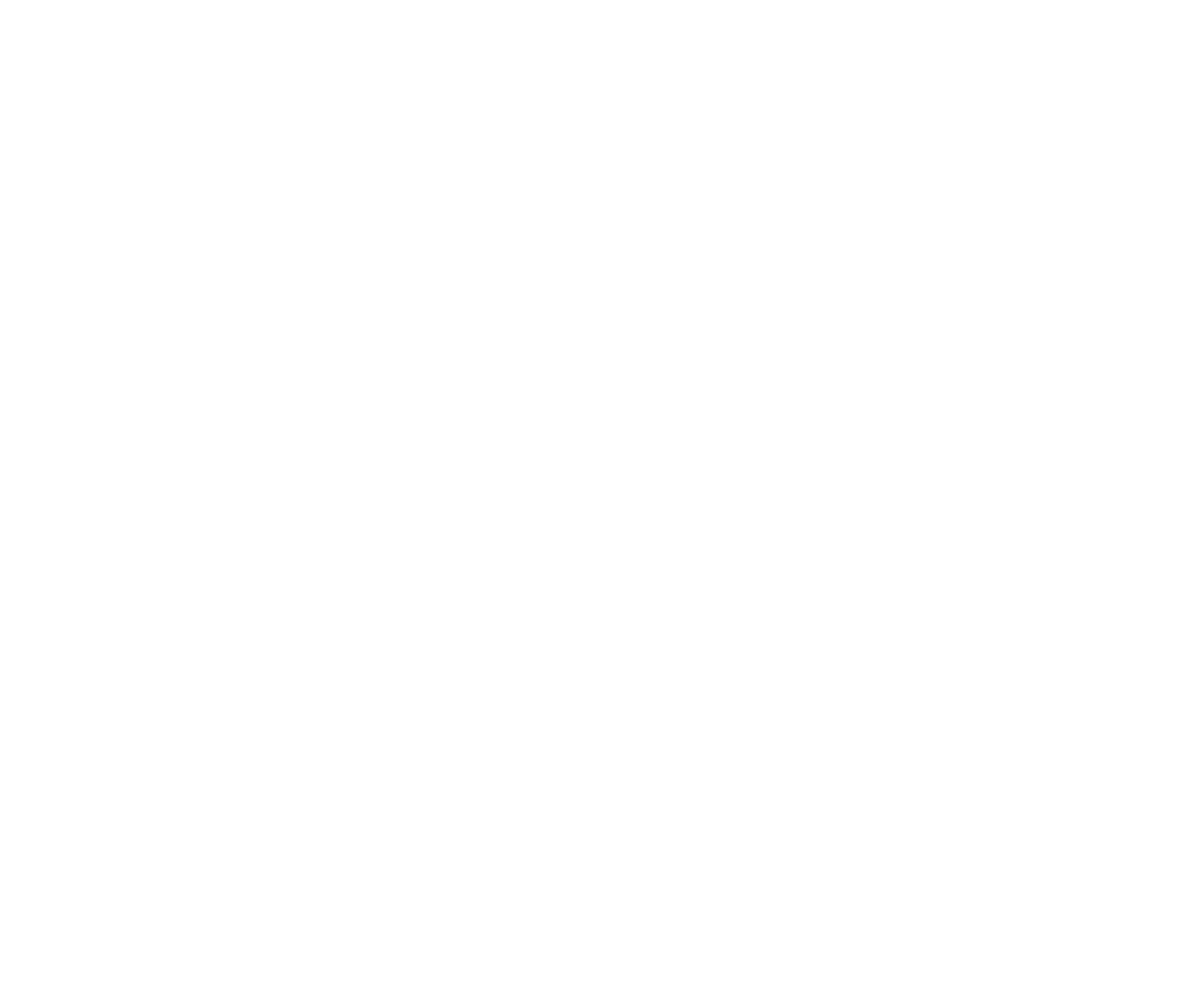
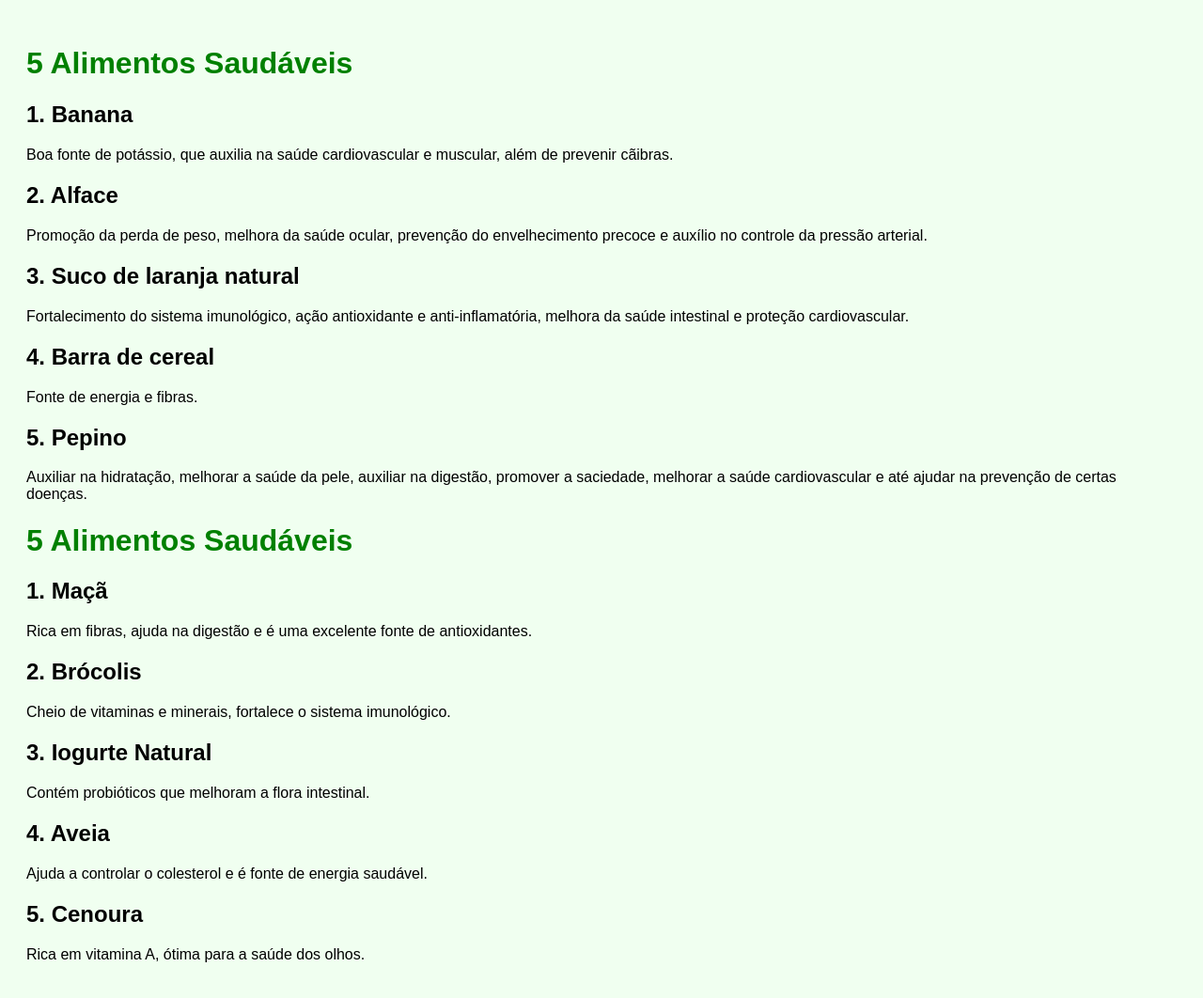
Before and after one commit to Caleberossi/Alimentos-Saudaveis, a plain HTML site: page index.html in a window 1280 px wide. Shown: the whole page at 94% size. Before the commit the page ends 800 px from the top, so only its background shows below. Drawn offline with Linux system fonts and the light colour scheme.

Commit message:
Update index.html

```diff
--- a/index.html
+++ b/index.html
@@ -1,11 +1,96 @@
 <!DOCTYPE html>
-<html lang="en">
+<html lang="pt-BR">
 <head>
-    <meta charset="UTF-8">
-    <meta name="viewport" content="width=device-width, initial-scale=1.0">
-    <title>Document</title>
+  <meta charset="UTF-8">
+  <title>5 Alimentos Saudáveis</title>
+  <style>
+    body {
+      font-family: Arial, sans-serif;
+      background-color: #f0fff0;
+      padding: 20px;
+    }
+    h1 {
+      color: green;
+    }
+    .alimento {
+      margin-bottom: 20px;
+    }
+  </style>
 </head>
 <body>
+  <h1>5 Alimentos Saudáveis</h1>
 
+  <div class="alimento">
+    <h2>1. Banana</h2>
+    <p>Boa fonte de potássio, que auxilia na saúde cardiovascular e muscular, além de prevenir cãibras.</p>
+  </div>
+
+  <div class="alimento">
+    <h2>2. Alface</h2>
+    <p>Promoção da perda de peso, melhora da saúde ocular, prevenção do envelhecimento precoce e auxílio no controle da pressão arterial.</p>
+  </div>
+
+  <div class="alimento">
+    <h2>3. Suco de laranja natural</h2>
+    <p>Fortalecimento do sistema imunológico, ação antioxidante e anti-inflamatória, melhora da saúde intestinal e proteção cardiovascular.</p>
+  </div>
+
+  <div class="alimento">
+    <h2>4. Barra de cereal</h2>
+    <p>Fonte de energia e fibras.</p>
+  </div>
+
+  <div class="alimento">
+    <h2>5. Pepino</h2>
+    <p>Auxiliar na hidratação, melhorar a saúde da pele, auxiliar na digestão, promover a saciedade, melhorar a saúde cardiovascular e até ajudar na prevenção de certas doenças. </p>
+  </div>
 </body>
 </html>
+<!DOCTYPE html>
+<html lang="pt-BR">
+<head>
+  <meta charset="UTF-8">
+  <title>5 Alimentos Saudáveis</title>
+  <style>
+    body {
+      font-family: Arial, sans-serif;
+      background-color: #f0fff0;
+      padding: 20px;
+    }
+    h1 {
+      color: green;
+    }
+    .alimento {
+      margin-bottom: 20px;
+    }
+  </style>
+</head>
+<body>
+  <h1>5 Alimentos Saudáveis</h1>
+
+  <div class="alimento">
+    <h2>1. Maçã</h2>
+    <p>Rica em fibras, ajuda na digestão e é uma excelente fonte de antioxidantes.</p>
+  </div>
+
+  <div class="alimento">
+    <h2>2. Brócolis</h2>
+    <p>Cheio de vitaminas e minerais, fortalece o sistema imunológico.</p>
+  </div>
+
+  <div class="alimento">
+    <h2>3. Iogurte Natural</h2>
+    <p>Contém probióticos que melhoram a flora intestinal.</p>
+  </div>
+
+  <div class="alimento">
+    <h2>4. Aveia</h2>
+    <p>Ajuda a controlar o colesterol e é fonte de energia saudável.</p>
+  </div>
+
+  <div class="alimento">
+    <h2>5. Cenoura</h2>
+    <p>Rica em vitamina A, ótima para a saúde dos olhos.</p>
+  </div>
+</body>
+</html>
```
